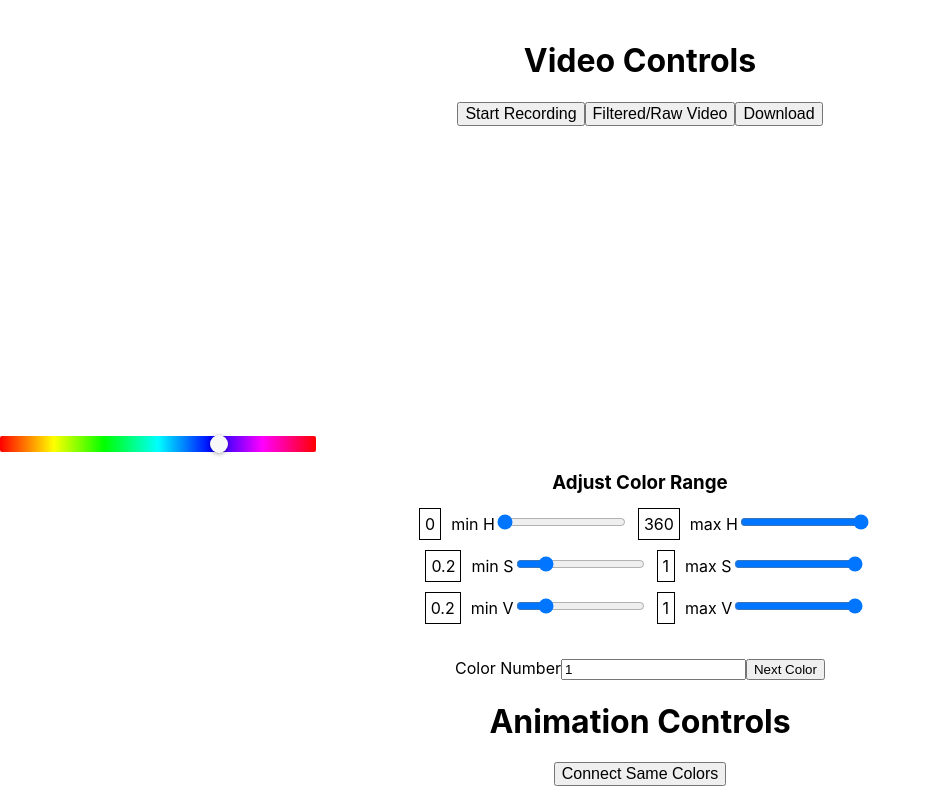
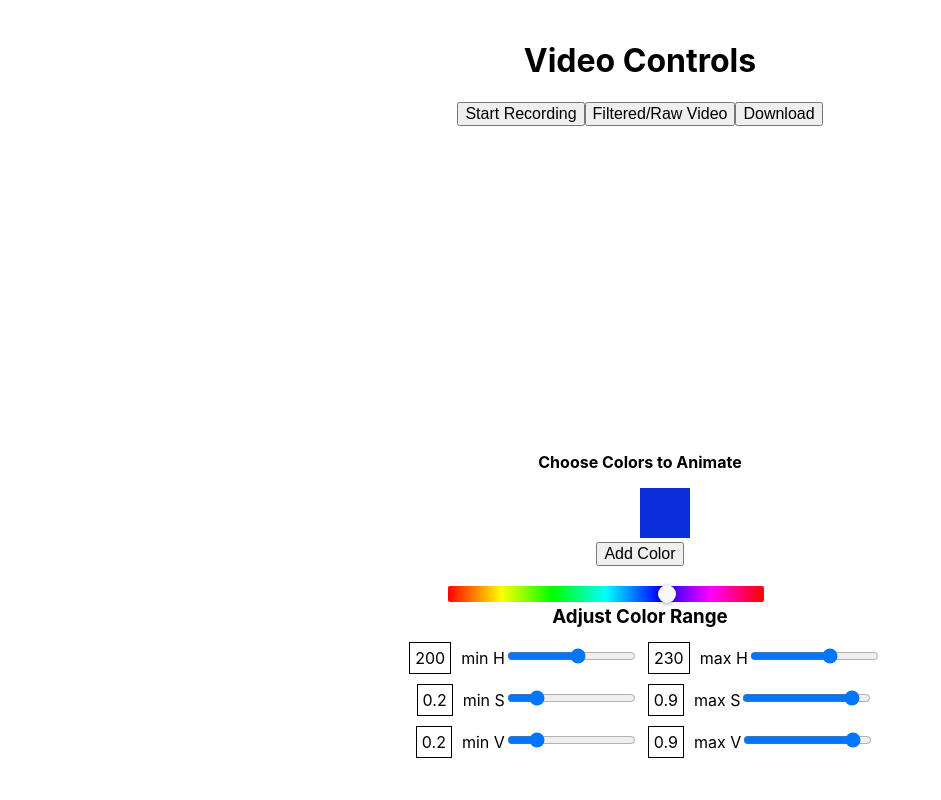
Before and after one commit to ianboru/juggle-tracker-js, a React (Create React App) app: page / in a window 1280 px wide. Shown: the top 800 px of the page, without its empty margins (0-941 px from the left). Built offline with nearby package versions, Linux system fonts and the light colour scheme; no server answers.

Commit message:
made color picker multi color workflow

```diff
--- a/src/App.css
+++ b/src/App.css
@@ -1,5 +1,6 @@
 .App {
   text-align: center;
+  position : relative;
 }
 
 .App-logo {
--- a/src/App.js
+++ b/src/App.js
@@ -10,6 +10,14 @@ import { HuePicker } from 'react-color';
 const scoreThreshold = .5
 
 //@observer
+const initialHSV = {
+      lh : 200,
+      ls : .2,
+      lv : .2,
+      hh : 230,
+      hs : .9,
+      hv : .9,
+    }
 class App extends Component {
 
   state = {
@@ -20,23 +28,14 @@ class App extends Component {
     videoHeight : null,
     videoWidth : null,
     startTime : Date.now(),
-    numObjects : 1,
-    lh : 0,
+    lh : 200,
     ls : .2,
     lv : .2,
-    hh : 360,
-    hs : 1,
-    hv : 1,
+    hh : 230,
+    hs : .9,
+    hv : .9,
     net : null,
-    allColors : [{},{
-      numObjects : 1,
-      lh : 0,
-      ls : .2,
-      lv : .2,
-      hh : 360,
-      hs : 1,
-      hv : 1,
-    }],
+    allColors : [{},initialHSV],
     colorNum : 1,
     calibrating : true,
     positions : [],
@@ -55,6 +54,9 @@ class App extends Component {
   componentDidMount=()=>{
     this.startCamera()
   }
+  /****
+  Camera Stuff
+  ****/
   startCamera=()=> {
     let that = this
     if (this.state.streaming) return;
@@ -89,6 +91,18 @@ class App extends Component {
       that.startVideoProcessing();
     }, false);
   }
+  stopCamera=()=> {
+    if (!this.state.streaming) return;
+    this.stopVideoProcessing();
+    document.getElementById("canvasOutput").getContext("2d").clearRect(0, 0, this.state.videoWidth, this.state.videoHeight);
+    this.video.pause();
+    this.video.srcObject=null;
+    this.state.stream.getVideoTracks()[0].stop();
+    this.setState({
+      streaming :false,
+    })
+
+  }
   startVideoProcessing=()=> {
     //store.setVisiblePlayer("live")
     const context = this.canvasOutput.getContext('2d')
@@ -109,340 +123,10 @@ class App extends Component {
 
   }
 
-  trackBall=(src,colorNum)=>{
-    let allPositions = this.state.positions
-
-    //initialize contour finding data
-    let dst = cv.Mat.zeros(this.state.videoHeight, this.state.videoWidth, cv.CV_8UC4);
-    let contours = new cv.MatVector();
-    let hierarchy = new cv.Mat();
-    cv.findContours(src, contours, hierarchy, cv.RETR_LIST, cv.CHAIN_APPROX_NONE);
-
-    const sortedContourIndices = utils.sortContours(contours)
-    if(sortedContourIndices.length > 0){
-      const numObjects = this.state.allColors[colorNum].numObjects
-      for(let i = 0; i < Math.min(sortedContourIndices.length, numObjects); ++i){
-        const circle = cv.minEnclosingCircle(contours.get(sortedContourIndices[i]))
-        if(!allPositions[colorNum]){
-          allPositions[colorNum] = []
-        }
-        if(!allPositions[colorNum][i]){
-          allPositions[colorNum][i]={
-            'x':[],
-            'y':[],
-            'r':[]
-          }
-        }
-        allPositions[colorNum][i]['x'].push(circle.center.x)
-        allPositions[colorNum][i]['y'].push(circle.center.y)
-        allPositions[colorNum][i]['r'].push(circle.radius)
-      }
-
-      this.setState({
-        positions : allPositions
-      })
-    }
-
-    src.delete();dst.delete(); contours.delete(); hierarchy.delete();
-  }
-
-  drawCircle = (context, x,y,r, color)=>{
-    context.beginPath();
-    context.arc(x, y, r, 0, 2 * Math.PI, false);
-    context.fillStyle = color;
-    context.fill();
-    context.strokeStyle = color;
-    context.stroke();
-  }
-  drawTails =(context)=>{
-    let ballNum = 0
-    this.state.allColors.forEach((ballColors,colorNum)=>{
-      for(let i = 0; i < ballColors.numObjects; ++i){
-        if(!this.state.positions[colorNum]){
-          continue
-        }
-        if(this.state.positions[colorNum][i]){
-          const xHistory = this.state.positions[colorNum][i]['x']
-          const yHistory = this.state.positions[colorNum][i]['y']
-          const rHistory = this.state.positions[colorNum][i]['r']
-
-          const maxWindowSize = this.state.tailLength
-          let currentWindowSize
-          if(this.state.connectSameColor){
-            currentWindowSize = 1
-          }else{
-            currentWindowSize = Math.min(xHistory.length, maxWindowSize)
-          }
-          for (let t=0; t < currentWindowSize; ++t){
-            const lastX = xHistory[xHistory.length - 1 - t]
-            const lastY = yHistory[yHistory.length - 1 - t]
-            const lastR = rHistory[rHistory.length - 1 - t]
-            const color = utils.calculateCurrentHSVString(ballColors,(1-(t/currentWindowSize)))
-            this.drawCircle(context,lastX, lastY, lastR*(1-(t/currentWindowSize)), color)
-          }
-        }
-        ballNum += 1
-      }
-    })
-  }
-  drawConnections=(context)=>{
-    let ballNum = 0
-    this.state.allColors.forEach((ballColors,colorNum)=>{
-      if(!this.state.positions[colorNum]){
-        return
-      }
-      if(ballColors.numObjects > 1){
-        for(let i = 0; i < ballColors.numObjects; ++i){
-          let nextBallIndex = i+1
-          if(i == ballColors.numObjects-1){
-            nextBallIndex = 0
-          }
-          if(this.state.positions[colorNum][i] && this.state.positions[colorNum][nextBallIndex]){
-            const curBallX = this.state.positions[colorNum][i]['x'][this.state.positions[colorNum][i]['x'].length-1]
-            const curBallY = this.state.positions[colorNum][i]['y'][this.state.positions[colorNum][i]['y'].length-1]
-
-            const nextBallX = this.state.positions[colorNum][nextBallIndex]['x'][this.state.positions[colorNum][nextBallIndex]['x'].length-1]
-            const nextBallY = this.state.positions[colorNum][nextBallIndex]['y'][this.state.positions[colorNum][nextBallIndex]['y'].length-1]
-
-            context.beginPath();
-            context.moveTo(curBallX, curBallY)
-            context.lineTo(nextBallX, nextBallY)
-            console.log(utils.calculateCurrentHSVString(ballColors, 1))
-            context.strokeStyle = utils.calculateCurrentHSVString(ballColors, 1);
-            context.lineWidth = 4;
-            context.stroke();
-          }
-          ++ballNum
-        }
-      }
-    })
-  }
-
-
-  colorFilter=(src)=>{
-    let previousDst
-    let dst = new cv.Mat();
-
-    // Create a two new mat objects for the image in different color spaces
-    let temp = new cv.Mat();
-    let hsv = new cv.Mat();
-
-    this.state.allColors.forEach((colorRange,colorNum)=>{
-      if(colorNum > 0){
-
-        // Convert the RGBA source image to RGB
-        cv.cvtColor(src, temp, cv.COLOR_RGBA2RGB)
-
-        // Blur the temporary image
-        let ksize = new cv.Size(11,11);
-        let anchor = new cv.Point(-1, -1);
-        cv.blur(temp, temp, ksize, anchor, cv.BORDER_DEFAULT);
-
-        // Convert the RGB temporary image to HSV
-        cv.cvtColor(temp, hsv, cv.COLOR_RGB2HSV)
-        // Get values for the color ranges from the trackbars
-
-        let lowerHSV = utils.htmlToOpenCVHSV([colorRange.lh, colorRange.ls, colorRange.lv])
-        lowerHSV.push(0)
-        let higherHSV = utils.htmlToOpenCVHSV([colorRange.hh, colorRange.hs, colorRange.hv])
-        higherHSV.push(255)
-        let lower = [colorRange.lh, colorRange.ls, colorRange.lv,0];
-        let higher = [colorRange.hh, colorRange.hs, colorRange.hv,255];
-        console.log("lower higher", lower, higher)
-        // Create the new mat objects that are the lower and upper ranges of the color
-        let low = new cv.Mat(hsv.rows, hsv.cols, hsv.type(), lowerHSV);
-        let high = new cv.Mat(hsv.rows, hsv.cols, hsv.type(), higherHSV);
-
-        // Find the colors that are within (low, high)
-        cv.inRange(hsv, low, high, dst);
-
-        // Track the balls - arguments: mask image, and number of balls
-        this.trackBall(dst.clone(),colorNum)
-
-        previousDst = dst.clone()
-        low.delete();high.delete();
-      }
-    })
-    src.delete();temp.delete();hsv.delete();
-    return dst
-  }
-  processVideo=()=> {
-    if(this.canvasOutput){
-
-      let srcMat = new cv.Mat(this.state.videoHeight, this.state.videoWidth, cv.CV_8UC4);
-      const context = document.getElementById("canvasOutput").getContext("2d")
-      //Draw video frame onto canvas context
-      context.drawImage(this.video, 0, 0, this.state.videoWidth, this.state.videoHeight);
-      //Extra image data from canvas context
-      let imageData = context.getImageData(0, 0, this.state.videoWidth, this.state.videoHeight);
-      srcMat.data.set(imageData.data);
-      //Flip horizontally because camera feed is pre-flipped
-      cv.flip(srcMat, srcMat,1)
-      //Filters by color AND tracks ball positions by color
-      const combinedColorMat = this.colorFilter(srcMat.clone())
-
-      if(this.state.showRaw){
-        // Initialize final canvas with raw video
-        cv.imshow('canvasOutput',srcMat)
-      }else{
-        // Initialize final canvas with the mask of the colors within the color ranges
-        // This setting is used when calibrating the colors
-        cv.imshow('canvasOutput',combinedColorMat)
-      }
-
-      //Draw balls and tails
-      this.drawTails(context)
-
-
-      //Draw lines between balls of same color
-      if(this.state.connectSameColor){
-        this.drawConnections(context)
-      }
-
-      //Trim histories to tail length
-      this.trimHistories()
-
-      //Clean up all possible data
-      combinedColorMat.delete();srcMat.delete()
-      imageData = null
-
-      //Process next frame
-      requestAnimationFrame(this.processVideo);
-    }
-  }
-  handleColorNum=(e)=>{
-    if(e.target.value < 0){
-      return
-    }
-    this.setState({
-      colorNum : parseInt(e.target.value)
-    })
-  }
-  stopCamera=()=> {
-    if (!this.state.streaming) return;
-    this.stopVideoProcessing();
-    document.getElementById("canvasOutput").getContext("2d").clearRect(0, 0, this.state.videoWidth, this.state.videoHeight);
-    this.video.pause();
-    this.video.srcObject=null;
-    this.state.stream.getVideoTracks()[0].stop();
-    this.setState({
-      streaming :false,
-    })
-
-  }
-
-  handleHSVSliderChange=(e)=>{
-    let state = this.state
-    console.log(e.target.value)
-    state[e.target.name] =parseFloat(e.target.value)
-    this.setState({
-      state
-    },()=>{
-      this.setColorRange()
-    })
-  }
-  setColorRange=()=>{
-    let colorRanges = this.state.allColors
-    colorRanges[this.state.colorNum] = {
-      'numObjects' : parseInt(this.state.numObjects),
-      'lh' : this.state.lh,
-      'ls' : this.state.ls,
-      'lv' : this.state.lv,
-      'hh' : this.state.hh,
-      'hs' : this.state.hs,
-      'hv' : this.state.hv,
-    }
-    this.setState({
-      allColors : colorRanges,
-      pickedColor : utils.calculateCurrentHSV(colorRanges[this.state.colorNum])
-
-    })
-  }
-
-  nextColor=()=>{
-    this.setColorRange()
-    let colorNum = this.state.colorNum
-    console.log(this.state.totalNumColors, colorNum,colorNum%this.state.totalNumColors+1 )
-    if(colorNum%this.state.totalNumColors == 0 ){
-      colorNum = 1
-    }else{
-      colorNum += 1
-    }
-
-    console.log("next color ", colorNum,this.state.allColors  )
-    if(this.state.allColors[colorNum]){
-      this.setState({
-        colorNum,
-        numObjects : this.state.allColors[colorNum].numObjects,
-        lh : this.state.allColors[colorNum]['lh'],
-        ls : this.state.allColors[colorNum]['ls'],
-        lv : this.state.allColors[colorNum]['lv'],
-        hh : this.state.allColors[colorNum]['hh'],
-        hs : this.state.allColors[colorNum]['hs'],
-        hv : this.state.allColors[colorNum]['hv'],
-      })
-    }else{
-      this.setState({
-        numObjects : 1,
-        colorNum
-      },()=>{
-        this.setColorRange()
-      })
-    }
-  }
-  toggleShowRaw=()=>{
-    this.setState({
-      showRaw : !this.state.showRaw
-    })
-  }
-  trimHistories=()=>{
-    let histories = []
-
-    this.state.positions.forEach((colorPositions, colorNum)=>{
-      histories[colorNum] = []
-      colorPositions.forEach((history,ballNum)=>{
-        histories[colorNum][ballNum] = []
-        if(history['x'].length > this.state.tailLength){
-          histories[colorNum][ballNum]['x'] = history['x'].slice(history['x'].length - 1 - this.state.tailLength, history['x'].length)
-          histories[colorNum][ballNum]['y'] = history['y'].slice(history['y'].length - 1 - this.state.tailLength, history['y'].length)
-          histories[colorNum][ballNum]['r'] = history['r'].slice(history['r'].length - 1 - this.state.tailLength, history['r'].length)
-        }else{
-          histories[colorNum][ballNum] = this.state.positions[colorNum][ballNum]
-        }
-      })
-    })
-
-    this.setState({
-      positions : histories
-    })
-    histories = null
-  }
-  handleNumObjects=(e)=>{
-    console.log("num objects", e.target.value)
-    this.setState({
-      numObjects : e.target.value
-    },()=>{
-      this.setColorRange()
-    })
-  }
-  handleTotalNumColors=(e)=>{
-    this.setState({
-      totalNumColors : e.target.value
-    })
-  }
-  handleTailLength=(e)=>{
-    this.setState({
-      tailLength : e.target.value
-    })
-  }
-  toggleConnectSameColor=()=>{
-    console.log("changing connect", this.state.connectSameColor, this.state.positions)
-    this.setState({
-      connectSameColor : !this.state.connectSameColor
-    })
-  }
-
-  handleDataAvailable=(event)=>{
+  /****
+  Recording Stuff
+  ****/
+ handleDataAvailable=(event)=>{
     let recordedBlobs = this.state.recordedBlobs
     if (event.data && event.data.size > 0) {
       recordedBlobs.push(event.data);
@@ -562,13 +246,307 @@ class App extends Component {
     }, 100);
   }
 
+
+  /****
+    CV STUFF
+  ****/
+  trackBall=(src,colorNum)=>{
+    let allPositions = this.state.positions
+
+    //initialize contour finding data
+    let dst = cv.Mat.zeros(this.state.videoHeight, this.state.videoWidth, cv.CV_8UC4);
+    let contours = new cv.MatVector();
+    let hierarchy = new cv.Mat();
+    cv.findContours(src, contours, hierarchy, cv.RETR_LIST, cv.CHAIN_APPROX_NONE);
+
+    const sortedContourIndices = utils.sortContours(contours)
+    if(sortedContourIndices.length > 0){
+      const tempNumObjects = 2
+      for(let i = 0; i < Math.min(sortedContourIndices.length, tempNumObjects); ++i){
+        const circle = cv.minEnclosingCircle(contours.get(sortedContourIndices[i]))
+        if(!allPositions[colorNum]){
+          allPositions[colorNum] = []
+        }
+        if(!allPositions[colorNum][i]){
+          allPositions[colorNum][i]={
+            'x':[],
+            'y':[],
+            'r':[]
+          }
+        }
+        allPositions[colorNum][i]['x'].push(circle.center.x)
+        allPositions[colorNum][i]['y'].push(circle.center.y)
+        allPositions[colorNum][i]['r'].push(circle.radius)
+      }
+
+      this.setState({
+        positions : allPositions
+      })
+    }
+
+    src.delete();dst.delete(); contours.delete(); hierarchy.delete();
+  }
+
+  drawCircle = (context, x,y,r, color)=>{
+    context.beginPath();
+    context.arc(x, y, r, 0, 2 * Math.PI, false);
+    context.fillStyle = color;
+    context.fill();
+    context.strokeStyle = color;
+    context.stroke();
+  }
+  drawTails =(context)=>{
+    let ballNum = 0
+    this.state.allColors.forEach((ballColors,colorNum)=>{
+      if(this.state.positions[colorNum]){
+
+        for(let i = 0; i < this.state.positions[colorNum].length-1; ++i){
+
+          if(this.state.positions[colorNum][i]){
+            const xHistory = this.state.positions[colorNum][i]['x']
+            const yHistory = this.state.positions[colorNum][i]['y']
+            const rHistory = this.state.positions[colorNum][i]['r']
+
+            const maxWindowSize = this.state.tailLength
+            let currentWindowSize
+            if(this.state.connectSameColor){
+              currentWindowSize = 1
+            }else{
+              currentWindowSize = Math.min(xHistory.length, maxWindowSize)
+            }
+            for (let t=0; t < currentWindowSize; ++t){
+              const lastX = xHistory[xHistory.length - 1 - t]
+              const lastY = yHistory[yHistory.length - 1 - t]
+              const lastR = rHistory[rHistory.length - 1 - t]
+              console.log("tail color", utils.calculateCurrentHSVString(ballColors,(1-(t/currentWindowSize))))
+              const color = utils.calculateCurrentHSVString(ballColors,(1-(t/currentWindowSize)))
+              this.drawCircle(context,lastX, lastY, lastR*(1-(t/currentWindowSize)), color)
+            }
+          }
+          ballNum += 1
+        }
+      }
+    })
+  }
+  drawConnections=(context)=>{
+    let ballNum = 0
+    this.state.allColors.forEach((ballColors,colorNum)=>{
+      if(!this.state.positions[colorNum]){
+        return
+      }
+      const numObjects = this.state.positions[colorNum].length
+      if(numObjects > 1){
+        for(let i = 0; i < numObjects; ++i){
+          let nextBallIndex = i+1
+          if(i == numObjects-1){
+            nextBallIndex = 0
+          }
+          if(this.state.positions[colorNum][i] && this.state.positions[colorNum][nextBallIndex]){
+            const curBallX = this.state.positions[colorNum][i]['x'][this.state.positions[colorNum][i]['x'].length-1]
+            const curBallY = this.state.positions[colorNum][i]['y'][this.state.positions[colorNum][i]['y'].length-1]
+
+            const nextBallX = this.state.positions[colorNum][nextBallIndex]['x'][this.state.positions[colorNum][nextBallIndex]['x'].length-1]
+            const nextBallY = this.state.positions[colorNum][nextBallIndex]['y'][this.state.positions[colorNum][nextBallIndex]['y'].length-1]
+
+            context.beginPath();
+            context.moveTo(curBallX, curBallY)
+            context.lineTo(nextBallX, nextBallY)
+            console.log(utils.calculateCurrentHSVString(ballColors, 1))
+            context.strokeStyle = utils.calculateCurrentHSVString(ballColors, 1);
+            context.lineWidth = 4;
+            context.stroke();
+          }
+          ++ballNum
+        }
+      }
+    })
+  }
+
+
+  colorFilter=(src)=>{
+    let previousDst
+    let dst = new cv.Mat();
+
+    // Create a two new mat objects for the image in different color spaces
+    let temp = new cv.Mat();
+    let hsv = new cv.Mat();
+
+    this.state.allColors.forEach((colorRange,colorNum)=>{
+      if(colorNum > 0){
+
+        // Convert the RGBA source image to RGB
+        cv.cvtColor(src, temp, cv.COLOR_RGBA2RGB)
+
+        // Blur the temporary image
+        let ksize = new cv.Size(11,11);
+        let anchor = new cv.Point(-1, -1);
+        cv.blur(temp, temp, ksize, anchor, cv.BORDER_DEFAULT);
+
+        // Convert the RGB temporary image to HSV
+        cv.cvtColor(temp, hsv, cv.COLOR_RGB2HSV)
+        // Get values for the color ranges from the trackbars
+
+        let lowerHSV = utils.htmlToOpenCVHSV([colorRange.lh, colorRange.ls, colorRange.lv])
+        lowerHSV.push(0)
+        let higherHSV = utils.htmlToOpenCVHSV([colorRange.hh, colorRange.hs, colorRange.hv])
+        higherHSV.push(255)
+        let lower = [colorRange.lh, colorRange.ls, colorRange.lv,0];
+        let higher = [colorRange.hh, colorRange.hs, colorRange.hv,255];
+        // Create the new mat objects that are the lower and upper ranges of the color
+        let low = new cv.Mat(hsv.rows, hsv.cols, hsv.type(), lowerHSV);
+        let high = new cv.Mat(hsv.rows, hsv.cols, hsv.type(), higherHSV);
+
+        // Find the colors that are within (low, high)
+        cv.inRange(hsv, low, high, dst);
+
+        // Track the balls - arguments: mask image, and number of balls
+        this.trackBall(dst.clone(),colorNum)
+
+        previousDst = dst.clone()
+        low.delete();high.delete();
+      }
+    })
+    src.delete();temp.delete();hsv.delete();
+    return dst
+  }
+  processVideo=()=> {
+    if(this.canvasOutput){
+
+      let srcMat = new cv.Mat(this.state.videoHeight, this.state.videoWidth, cv.CV_8UC4);
+      const context = document.getElementById("canvasOutput").getContext("2d")
+      //Draw video frame onto canvas context
+      context.drawImage(this.video, 0, 0, this.state.videoWidth, this.state.videoHeight);
+      //Extra image data from canvas context
+      let imageData = context.getImageData(0, 0, this.state.videoWidth, this.state.videoHeight);
+      srcMat.data.set(imageData.data);
+      //Flip horizontally because camera feed is pre-flipped
+      cv.flip(srcMat, srcMat,1)
+      //Filters by color AND tracks ball positions by color
+      const combinedColorMat = this.colorFilter(srcMat.clone())
+
+      if(this.state.showRaw){
+        // Initialize final canvas with raw video
+        cv.imshow('canvasOutput',srcMat)
+      }else{
+        // Initialize final canvas with the mask of the colors within the color ranges
+        // This setting is used when calibrating the colors
+        cv.imshow('canvasOutput',combinedColorMat)
+      }
+
+      //Draw balls and tails
+      this.drawTails(context)
+
+
+      //Draw lines between balls of same color
+      if(this.state.connectSameColor){
+        this.drawConnections(context)
+      }
+
+      //Trim histories to tail length
+      this.trimHistories()
+
+      //Clean up all possible data
+      combinedColorMat.delete();srcMat.delete()
+      imageData = null
+
+      //Process next frame
+      requestAnimationFrame(this.processVideo);
+    }
+  }
+
+
+
+  handleHSVSliderChange=(e)=>{
+    let state = this.state
+    state[e.target.name] =parseFloat(e.target.value)
+    this.setState({
+      state
+    },()=>{
+      this.setColorRange()
+    })
+  }
+  setColorRange=()=>{
+    let colorRanges = this.state.allColors
+    colorRanges[this.state.colorNum] = {
+      'lh' : this.state.lh,
+      'ls' : this.state.ls,
+      'lv' : this.state.lv,
+      'hh' : this.state.hh,
+      'hs' : this.state.hs,
+      'hv' : this.state.hv,
+    }
+    this.setState({
+      allColors : colorRanges,
+      pickedColor : utils.calculateCurrentHSV(colorRanges[this.state.colorNum])
+
+    })
+  }
+
+  addColor=()=>{
+    this.setColorRange()
+    let colorNum = this.state.allColors.length
+
+    this.setState(initialHSV)
+    this.setState({
+      colorNum
+    },()=>{
+      this.setColorRange()
+    })
+  }
+  selectColor=(i)=>{
+    this.setState(this.state.allColors[i])
+    this.setState({
+      colorNum : i
+    },()=>{
+      this.setColorRange()
+    })
+  }
+  toggleShowRaw=()=>{
+    this.setState({
+      showRaw : !this.state.showRaw
+    })
+  }
+  trimHistories=()=>{
+    let histories = []
+
+    this.state.positions.forEach((colorPositions, colorNum)=>{
+      histories[colorNum] = []
+      colorPositions.forEach((history,ballNum)=>{
+        histories[colorNum][ballNum] = []
+        if(history['x'].length > this.state.tailLength){
+          histories[colorNum][ballNum]['x'] = history['x'].slice(history['x'].length - 1 - this.state.tailLength, history['x'].length)
+          histories[colorNum][ballNum]['y'] = history['y'].slice(history['y'].length - 1 - this.state.tailLength, history['y'].length)
+          histories[colorNum][ballNum]['r'] = history['r'].slice(history['r'].length - 1 - this.state.tailLength, history['r'].length)
+        }else{
+          histories[colorNum][ballNum] = this.state.positions[colorNum][ballNum]
+        }
+      })
+    })
+
+    this.setState({
+      positions : histories
+    })
+    histories = null
+  }
+
+  handleTailLength=(e)=>{
+    this.setState({
+      tailLength : e.target.value
+    })
+  }
+  toggleConnectSameColor=()=>{
+    this.setState({
+      connectSameColor : !this.state.connectSameColor
+    })
+  }
+
   handleChangeComplete = (color) => {
     this.setState({ pickedColor: color.hsv });
-    console.log(color)
     let colorRanges = this.state.allColors
-    const hRange = 60
-    console.log(Math.round(color.hsv.h) - hRange, 0)
+    const hRange = 30
     let lowH = Math.max(Math.round(color.hsv.h) - hRange, 0)
+    let highH = Math.min(Math.round(color.hsv.h) + hRange, 360)
+
     colorRanges[this.state.colorNum]['hh'] = Math.round(color.hsv.h)
     colorRanges[this.state.colorNum]['lh'] = lowH
 
@@ -597,6 +575,20 @@ class App extends Component {
           <span style={{"margin": "10px", "padding": "5px","border": "1px solid black"}}>{this.state.hv}</span><label>max V</label><input name="hv" type="range" min={0} max={1} step={.01} value={this.state.hv} onChange={this.handleHSVSliderChange}/>
         </div> : null
 
+    const colorSwatches = this.state.allColors.map((colorRange,index)=>{
+      return(
+        <div
+          onClick={()=>{this.selectColor(index)}}
+          style={{
+            'marginRight': '20px',
+            'display':'inline-block',
+            'backgroundColor' : utils.calculateCurrentHSVString(colorRange,1),
+            'width' : '50px',
+            'height' : '50px'
+          }}>
+        </div>
+      )
+    })
     return (
       <div className="App" >
         <br/>
@@ -612,20 +604,28 @@ class App extends Component {
         <video hidden={true} ref={ref => this.recordedVideo = ref} id="recorded" playsInline ></video>
 
         <br/>
+
+        <h3 style={{'fontSize':'12pt'}}>Choose Colors to Animate</h3>
+        {colorSwatches}
+        <br/>
+        <button style={{'fontSize':'12pt'}} onClick={this.addColor}>Add Color</button>
+        <br/>
+        <br/>
+
+        <div
+         style={{
+          position: 'absolute',
+          left : '35%',
+        }}>
           <HuePicker
-            style={{'margin':'0 auto'}}
             color={ this.state.pickedColor }
             onChangeComplete={ this.handleChangeComplete }
           />
+        </div>
         {sliders}
 
         <br/>
         <br/>
-        <label>Color Number</label><input type="input" value={this.state.colorNum} onChange={this.handleColorNum}/>
-        <button onClick={this.nextColor}>Next Color</button>
-
-
-
 
         <h1>Animation Controls</h1>
         <button style={{'fontSize':'12pt'}} onClick={this.toggleConnectSameColor}>Connect Same Colors</button>
--- a/src/utils.js
+++ b/src/utils.js
@@ -45,10 +45,10 @@ function RGBtoHSV(r, g, b) {
     return [h,s,v];
 }
 function calculateCurrentHSVString(ballColorRange,opacity){
-    return "hsv(" + ballColorRange['hh'] + "," + ballColorRange['hs'] + "," + ballColorRange['hv'] + ","+opacity+")"
+    return "hsl(" + ballColorRange['hh'] + "," + ballColorRange['hs']*100 + "%," + ballColorRange['hv']*100/2 +"%)"
 }
 function calculateCurrentHSV(ballColorRange,opacity){
-    return "hsv(" + ballColorRange['hh'] + "," + ballColorRange['hs'] + "," + ballColorRange['hv'] + ","+opacity+")"
+    return "hsl(" + ballColorRange['hh'] + "," + ballColorRange['hs']*100 + "%," + ballColorRange['hv']*100/2 +"%)"
 }
 function htmlToOpenCVHSV(htmlHSV){
     let openCVHSV  = htmlHSV
```
